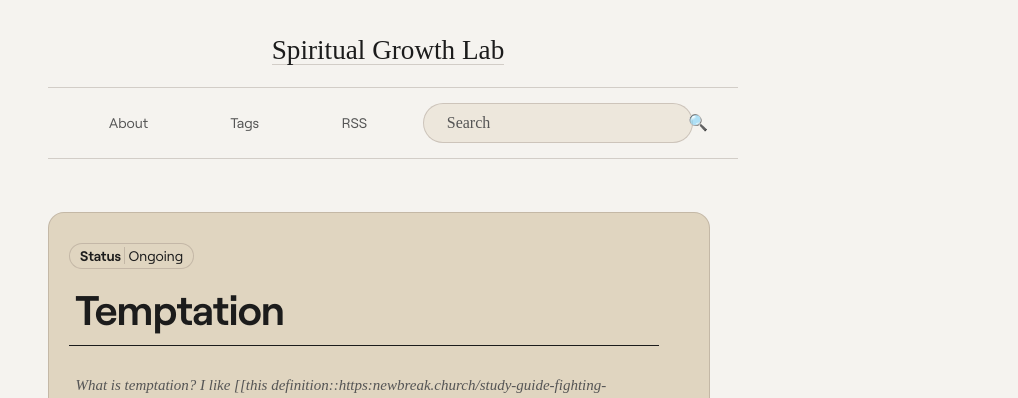
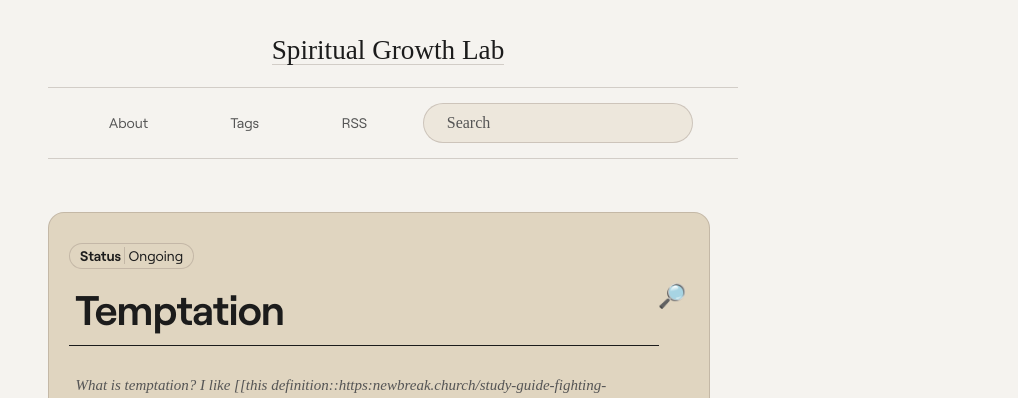
Before and after one commit to jsantiago611/digital-garden-master, a Jekyll site: the page built from index.md, in a window 1280 px wide. Shown: the top 398 px of the page, without its empty margins (262-1280 px from the left). Built offline with Jekyll 4.4.1, drawn with Linux system fonts in a browser that asks for light colours; some web fonts are replaced.

Commit message:
fixing media q for mag

```diff
--- a/_includes/Header.html
+++ b/_includes/Header.html
@@ -193,9 +193,9 @@
             {%- endif -%}
             <label for="search-input"></label>
             <input type="text" id="search-input" autocomplete="off" placeholder="Search"/>
-            <div class="search-icon">
-                🔍
-            </div>
+            <div style="position: relative;">
+                <p class="search-icon">🔎</p>
+              </div>
             <div id="search-results" class="search-results"></div>
         </div>
         <script type="text/javascript" src="/assets/js/vendor/lunr.min.js"></script>
```
